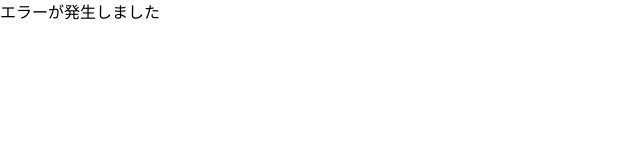
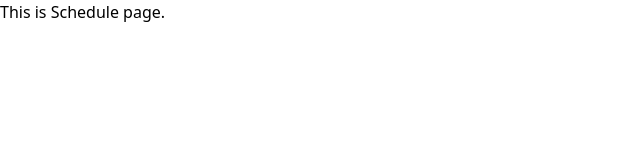
Before and after one commit to daydule/frontend, a Next.js app: page /schedule in a window 1280 px wide. Shown: the top 160 px of the page, without its empty margins (0-640 px from the left). Built offline with nearby package versions, Linux system fonts and the light colour scheme.

Commit message:
update pagesフォルダ内の関数コンポーネントの型変更

```diff
--- a/src/pages/_app.tsx
+++ b/src/pages/_app.tsx
@@ -2,7 +2,7 @@ import { AppProps } from 'next/app';
 import Head from 'next/head';
 import '@/styles/global.css';
 
-const App = ({ Component, pageProps }: AppProps) => (
+const App = ({ Component, pageProps }: AppProps): JSX.Element => (
   <>
     <Head>
       <meta name='viewport' content='width=device-width, initial-scale=1, shrink-to-fit=no' />
--- a/src/pages/auth/login.tsx
+++ b/src/pages/auth/login.tsx
@@ -1,4 +1,6 @@
-const Login: React.FC = () => {
+import { NextPage } from 'next';
+
+const Login: NextPage = () => {
   return <div>This is login page.</div>;
 };
 
--- a/src/pages/auth/resetPassword/resetPassword.tsx
+++ b/src/pages/auth/resetPassword/resetPassword.tsx
@@ -1,4 +1,6 @@
-const ResetPassword: React.FC = () => {
+import { NextPage } from 'next';
+
+const ResetPassword: NextPage = () => {
   return <h1>This is Reset Password page.</h1>;
 };
 
--- a/src/pages/auth/resetPassword/sendResetPasswordMail.tsx
+++ b/src/pages/auth/resetPassword/sendResetPasswordMail.tsx
@@ -1,4 +1,6 @@
-const SendResetPasswordMail: React.FC = () => {
+import { NextPage } from 'next';
+
+const SendResetPasswordMail: NextPage = () => {
   return <h1>This is Send Reset Password Mail page.</h1>;
 };
 
--- a/src/pages/auth/signup.tsx
+++ b/src/pages/auth/signup.tsx
@@ -1,4 +1,6 @@
-const Signup: React.FC = () => {
+import { NextPage } from 'next';
+
+const Signup: NextPage = () => {
   return <h1>This is Signup page.</h1>;
 };
 
--- a/src/pages/index.tsx
+++ b/src/pages/index.tsx
@@ -1,5 +1,6 @@
+import { NextPage } from 'next';
 import { useEffect, useState } from 'react';
-import { guestCheck } from '@/services/authentication';
+import { guestCheck } from '@/services/authServices';
 
 type guestCheckResult = {
   isError: boolean;
@@ -7,7 +8,7 @@ type guestCheckResult = {
   isGuest: boolean;
 };
 
-const Index: React.FC = () => {
+const Index: NextPage = () => {
   const [guestCheckResult, setGuestCheckResult] = useState<guestCheckResult>();
 
   // api呼び出しサンプル
--- a/src/pages/schedule.tsx
+++ b/src/pages/schedule.tsx
@@ -1,18 +1,8 @@
 import { NextPage, NextPageContext } from 'next';
 import React from 'react';
 
-interface Props {
-  statusCode: number;
-}
-const Error: NextPage<Props> = ({ statusCode }) => {
-  if (statusCode === 404) return <div>{statusCode}Not Found</div>;
-
-  return <div>{statusCode}エラーが発生しました</div>;
+const SchedulePage: NextPage = () => {
+  return <h1>This is Schedule page.</h1>;
 };
 
-Error.getInitialProps = async ({ res, err }: NextPageContext) => {
-  const statusCode = res ? res.statusCode : err ? err.statusCode ?? 500 : 404;
-  return { statusCode };
-};
-
-export default Error;
+export default SchedulePage;
--- a/src/pages/settings.tsx
+++ b/src/pages/settings.tsx
@@ -1,4 +1,6 @@
-const Settings: React.FC = () => {
+import { NextPage } from 'next';
+
+const Settings: NextPage = () => {
   return <h1>This is Settings page.</h1>;
 };
 
```
Also changed, not shown: src/services/authServices.ts (renamed from src/services/authentication.ts).
